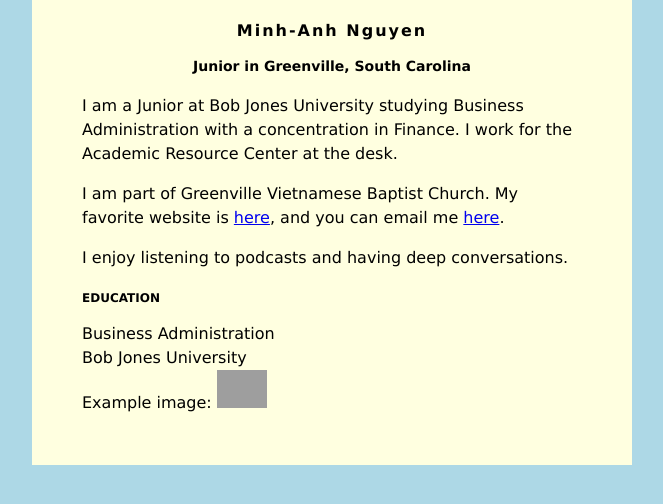
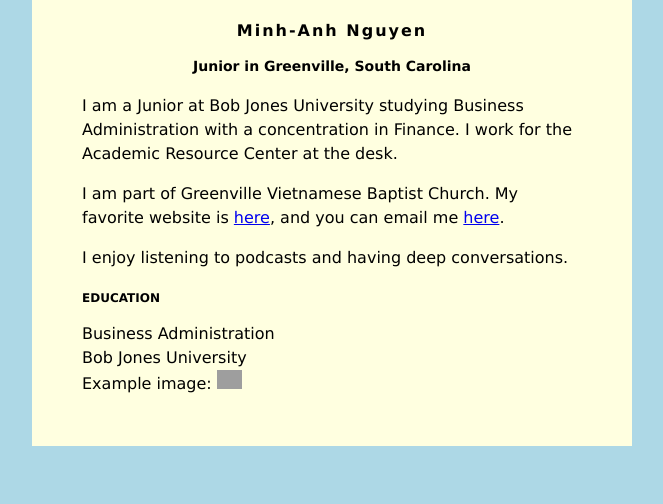
Before and after one commit to minhanh1309/minhanh1309.github.io, a plain HTML site: page index.html in a window 1280 px wide. Shown: the whole page, without its empty margins (308-971 px from the left). Drawn offline with Linux system fonts and the light colour scheme; grey boxes are pictures that could not be loaded.

Commit message:
Update index.html

```diff
--- a/index.html
+++ b/index.html
@@ -47,7 +47,7 @@ h3 {
        Business Administration<br />
         Bob Jones University<br />
         Example image:
-        <img src="https://cdn.mos.cms.futurecdn.net/nmgGSqm8vUPucKWVqcPQqM-1200-80.jpg.webp", width=10% />
+        <img src="https://cdn.mos.cms.futurecdn.net/nmgGSqm8vUPucKWVqcPQqM-1200-80.jpg.webp", width=5% />
     </div>
 </body>
 </html>
```
